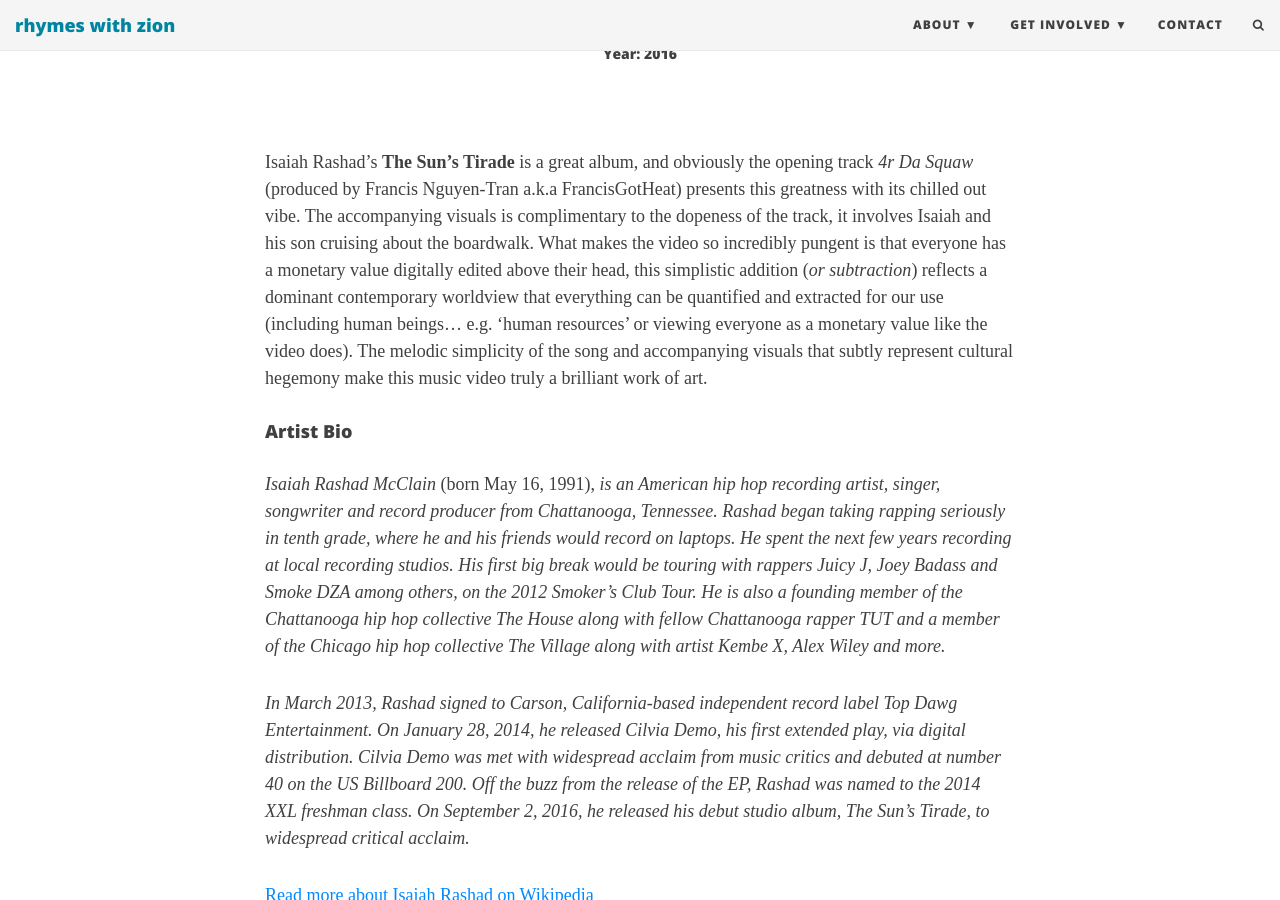
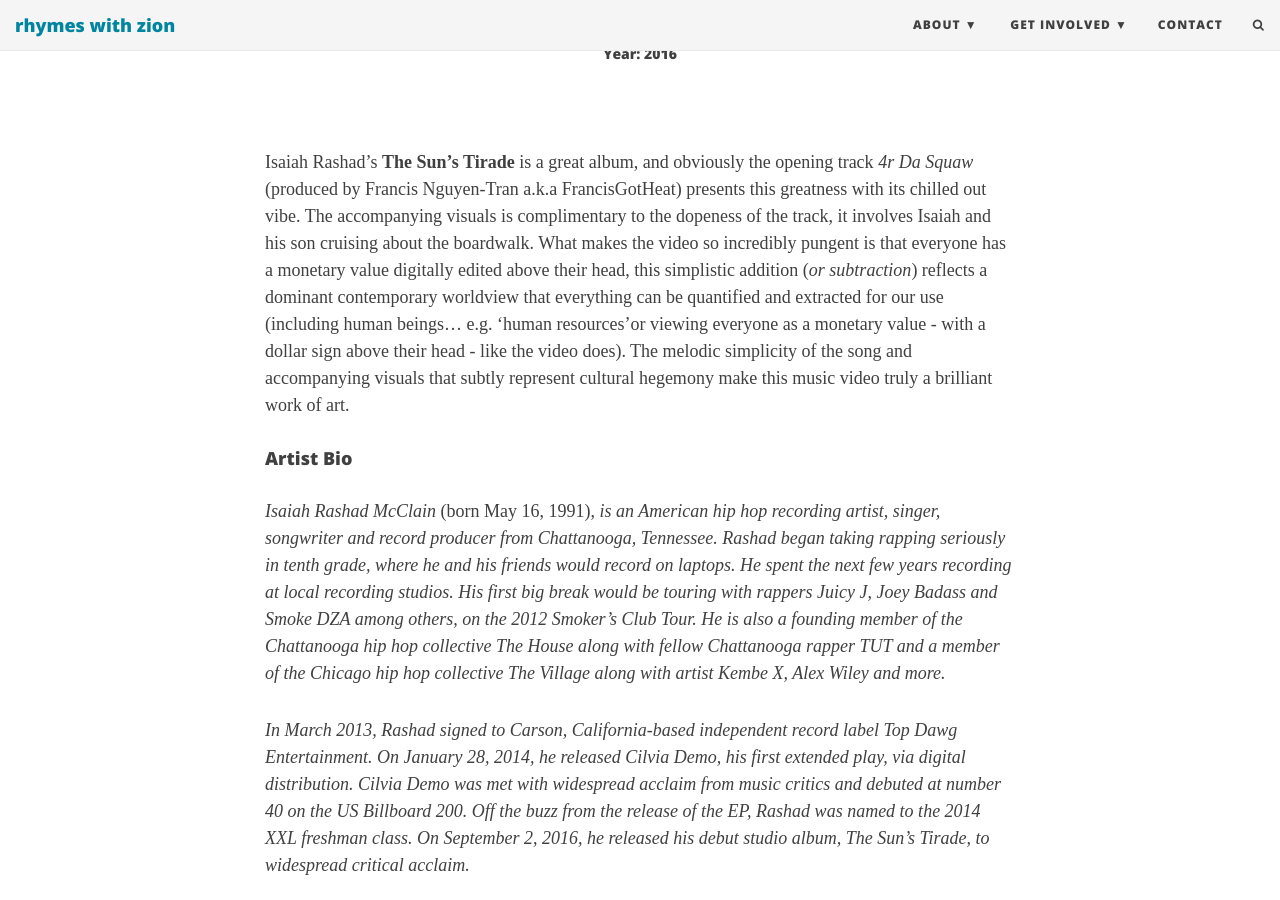
Before and after one commit to rhymeswithzion/rwz-test, a Jekyll site: the page built from _posts/2017-05-29-isaiah-rasha-4r-da-squaw.md, in a window 1280 px wide and 900 px high, scrolled down 1005 px. Built offline with Jekyll 4.4.1, drawn with Linux system fonts in a browser that asks for light colours; some web fonts are replaced; comment, search, counter and statistics services are not loaded.

Commit message:
Update 2017-05-29-isaiah-rasha-4r-da-squaw.md

```diff
--- a/_posts/2017-05-29-isaiah-rasha-4r-da-squaw.md
+++ b/_posts/2017-05-29-isaiah-rasha-4r-da-squaw.md
@@ -22,7 +22,7 @@
 </h5>
 <br>
 
-Isaiah Rashad's **The Sun's Tirade** is a great album, and obviously the opening track *4r Da Squaw* (produced by Francis Nguyen-Tran a.k.a FrancisGotHeat) presents this greatness with its chilled out vibe. The accompanying visuals is complimentary to the dopeness of the track, it involves Isaiah and his son cruising about the boardwalk. What makes the video so incredibly pungent is that everyone has a monetary value digitally edited above their head, this simplistic addition (*or subtraction*) reflects a dominant contemporary worldview that everything can be quantified and extracted for our use (including human beings... e.g. 'human resources' or viewing everyone as a monetary value like the video does). The melodic simplicity of the song and accompanying visuals that subtly represent cultural hegemony make this music video truly a brilliant work of art.
+Isaiah Rashad's **The Sun's Tirade** is a great album, and obviously the opening track *4r Da Squaw* (produced by Francis Nguyen-Tran a.k.a FrancisGotHeat) presents this greatness with its chilled out vibe. The accompanying visuals is complimentary to the dopeness of the track, it involves Isaiah and his son cruising about the boardwalk. What makes the video so incredibly pungent is that everyone has a monetary value digitally edited above their head, this simplistic addition (*or subtraction*) reflects a dominant contemporary worldview that everything can be quantified and extracted for our use (including human beings... e.g. 'human resources'or viewing everyone as a monetary value - with a dollar sign above their head - like the video does). The melodic simplicity of the song and accompanying visuals that subtly represent cultural hegemony make this music video truly a brilliant work of art.
 
 #### Artist Bio
 
```
